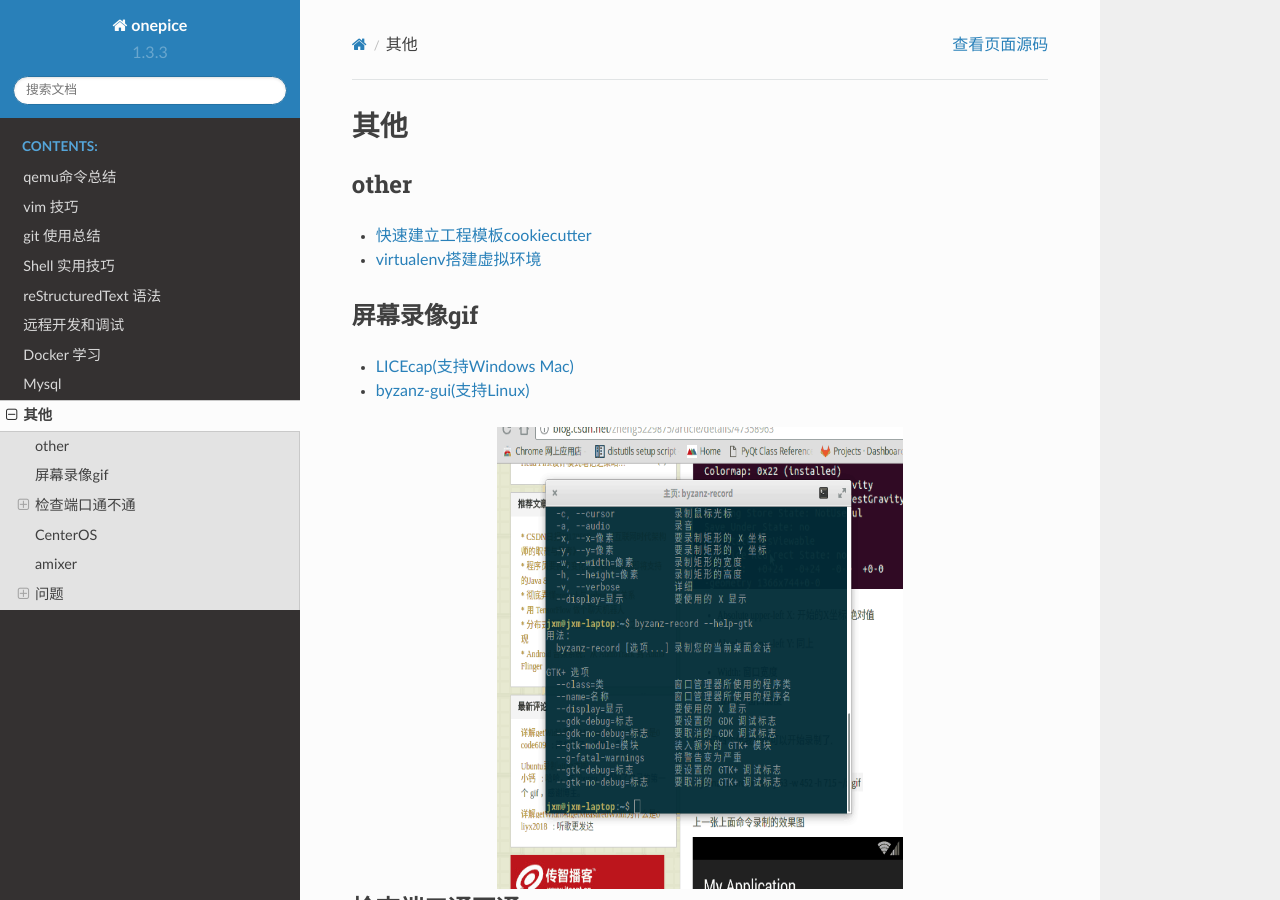
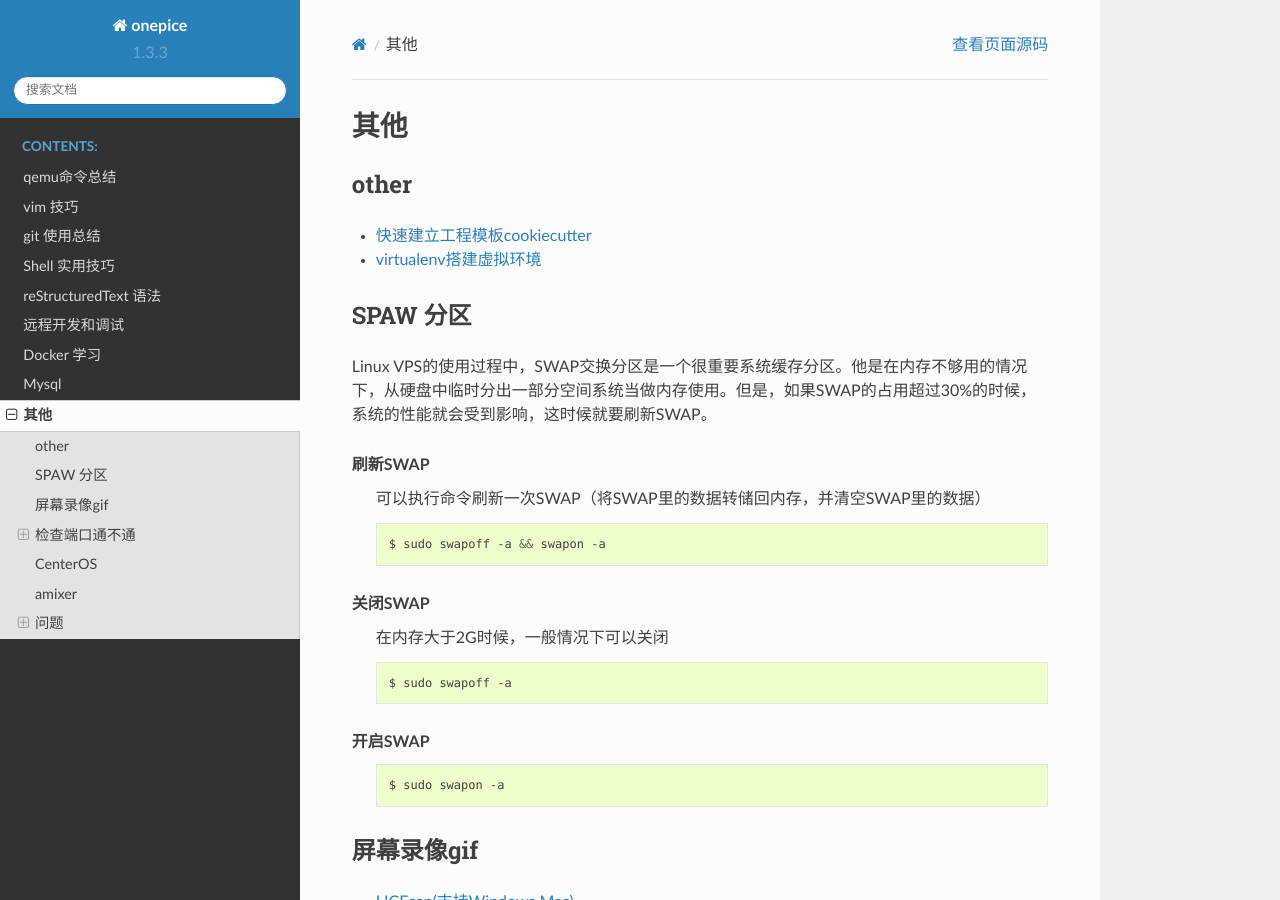
Before and after one commit to my-rds-store/my_space, a Sphinx documentation site: the page built from source/other/index.rst, in a window 1280 px wide and 900 px high. Built offline with Sphinx 7.4.7 and the Read the Docs theme 2.0.0, drawn with Linux system fonts in a browser that asks for light colours.

Commit message:
other swap

```diff
--- a/source/other/index.rst
+++ b/source/other/index.rst
@@ -9,19 +9,36 @@ other
 * `virtualenv搭建虚拟环境 <http://www.cnblogs.com/kym/archive/2011/12/29/2306428.html>`_
 
 
+SPAW 分区
+-------------
+
+Linux VPS的使用过程中，SWAP交换分区是一个很重要系统缓存分区。他是在内存不够用的情况下，从硬盘中临时分出一部分空间系统当做内存使用。但是，如果SWAP的占用超过30%的时候，系统的性能就会受到影响，这时候就要刷新SWAP。
+
+刷新SWAP
+    可以执行命令刷新一次SWAP（将SWAP里的数据转储回内存，并清空SWAP里的数据）
+
+    .. code-block:: sh
+
+        $ sudo swapoff -a && swapon -a
+
+关闭SWAP
+    在内存大于2G时候，一般情况下可以关闭
+
+    .. code-block:: sh
+
+        $ sudo swapoff -a
+
+开启SWAP
+    .. code-block:: sh
+
+        $ sudo swapon -a
+
+
 屏幕录像gif
 ---------------
 
 * `LICEcap(支持Windows Mac) <http://www.cockos.com/licecap/>`_
 * `byzanz-gui(支持Linux) <https://git.oschina.net/mc_space/byzanz-gui>`_
-
-
-.. image:: ./x.gif
-       :height: 660px
-       :width: 580 px
-       :scale: 70%
-       :alt: x text
-       :align: center
 
 
 检查端口通不通
```
Also changed, not shown: source/other/x.gif (deleted).
